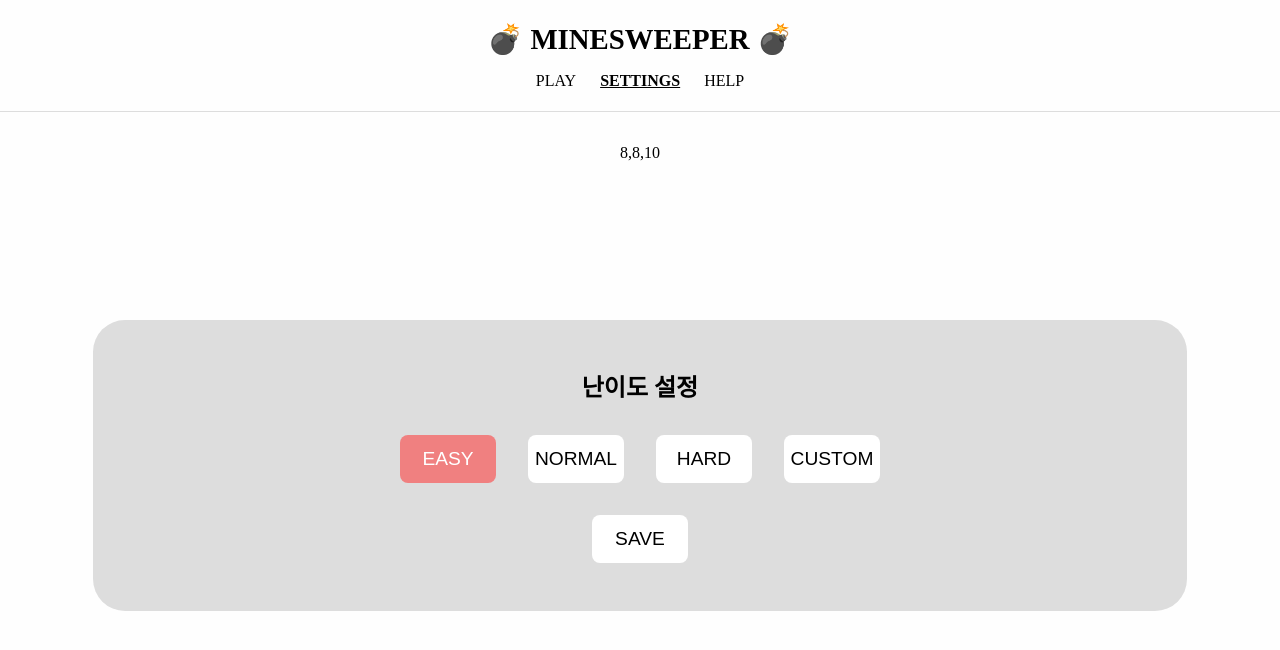
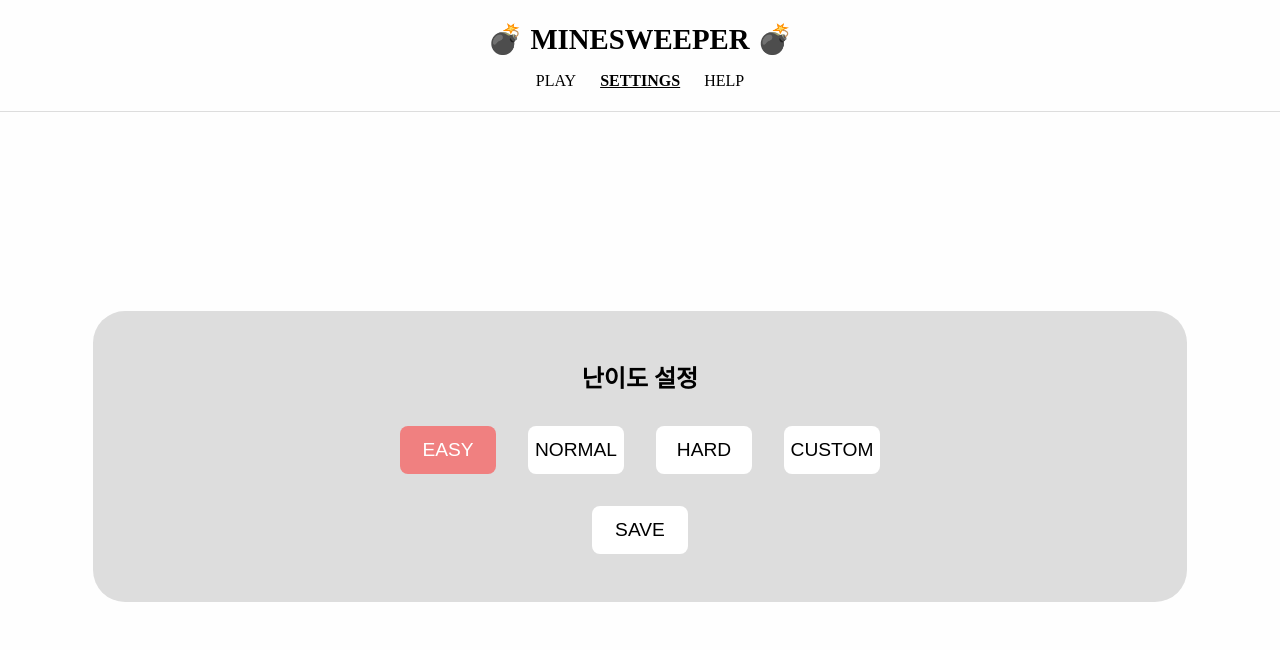
Before and after one commit to RoseJang2000/react-minesweeper-game, a React (Create React App) app: page /settings in a window 1280 px wide. Shown: the top 650 px of the page. Built offline with nearby package versions, Linux system fonts and the light colour scheme.

Commit message:
:fire: Remove : 필요없는 코드 삭제

```diff
--- a/src/pages/settings/Settings.tsx
+++ b/src/pages/settings/Settings.tsx
@@ -92,8 +92,6 @@ const Settings = () => {
 
   return (
     <Layout>
-      {currentSettings.rowSize},{currentSettings.colSize},
-      {currentSettings.mines}
       <SettingsWrapper>
         <h1 className="content-title">난이도 설정</h1>
         <div className="content-buttons-wrapper">
```
